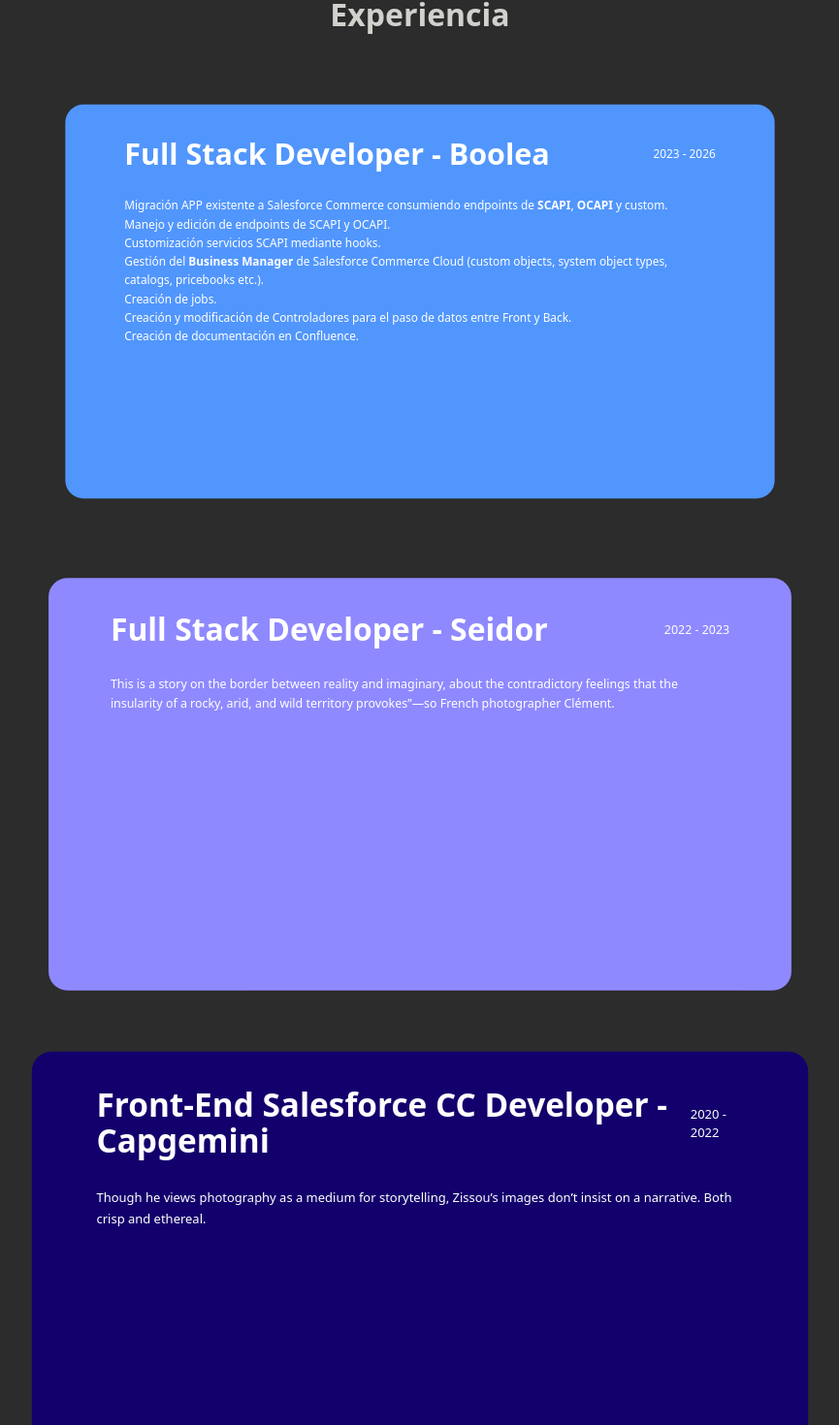
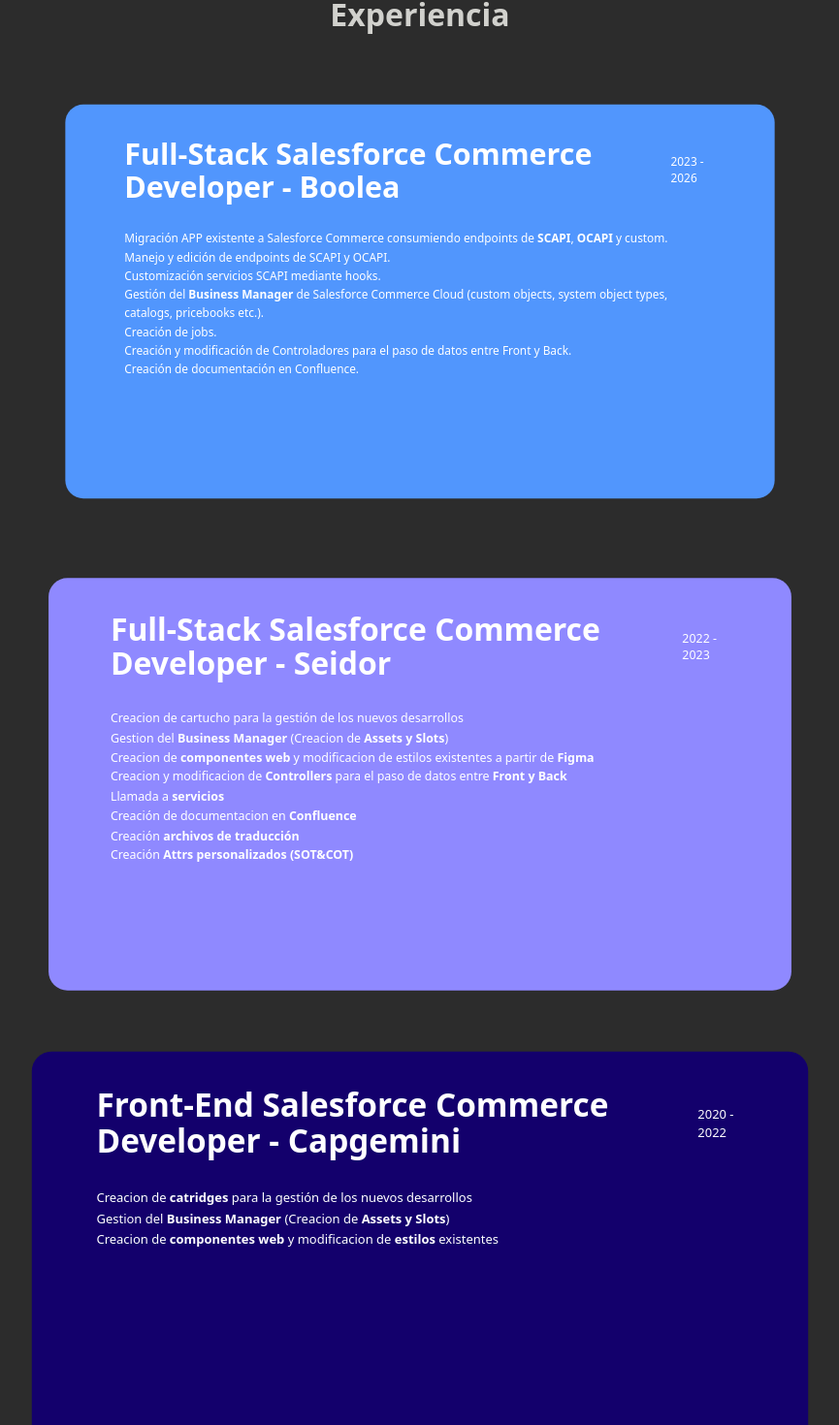
Before and after one commit to mmorangarcia/mmorangarcia.github.io, a React (Vite) app: page / in a window 1280 px wide. Shown: the part 629-2099 px from the top of the page at 97% size, without its empty margins (383-1248 px from the left). Built offline with nearby package versions, Linux system fonts and the light colour scheme.

Commit message:
update data

```diff
--- a/src/data/db.tsx
+++ b/src/data/db.tsx
@@ -31,41 +31,68 @@
 
 export const projects: Project[] = [
   {
-    title: "Full Stack Developer - Boolea",
+    title: "Full-Stack Salesforce Commerce Developer - Boolea",
     period: "2023 - 2026",
     description: (
       <>
         Migración APP existente a Salesforce Commerce consumiendo endpoints de
-         <strong> SCAPI</strong>, <strong>OCAPI</strong> y custom. <br/> Manejo y edición
-        de endpoints de SCAPI y OCAPI. <br/> Customización servicios SCAPI mediante
-        hooks. <br/> Gestión del <strong>Business Manager</strong> de Salesforce
-        Commerce Cloud (custom objects, system object types, catalogs, pricebooks
-        etc.). <br/> Creación de jobs. <br/> Creación y modificación de Controladores para el
-        paso de datos entre Front y Back. <br/> Creación de documentación en
+        <strong> SCAPI</strong>, <strong>OCAPI</strong> y custom. <br /> Manejo
+        y edición de endpoints de SCAPI y OCAPI. <br /> Customización servicios
+        SCAPI mediante hooks. <br /> Gestión del{" "}
+        <strong>Business Manager</strong> de Salesforce Commerce Cloud (custom
+        objects, system object types, catalogs, pricebooks etc.). <br />{" "}
+        Creación de jobs. <br /> Creación y modificación de Controladores para
+        el paso de datos entre Front y Back. <br /> Creación de documentación en
         Confluence.
       </>
     ),
     color: "#5196fd",
   },
   {
-    title: "Full Stack Developer - Seidor",
+    title: "Full-Stack Salesforce Commerce Developer - Seidor",
     period: "2022 - 2023",
-    description:
-      "This is a story on the border between reality and imaginary, about the contradictory feelings that the insularity of a rocky, arid, and wild territory provokes”—so French photographer Clément.",
+    description: (
+      <>
+        Creacion de cartucho para la gestión de los nuevos desarrollos
+        <br />
+        Gestion del <strong>Business Manager</strong> (Creacion de{" "}
+        <strong>Assets y Slots</strong>) <br />
+        Creacion de <strong>componentes web</strong> y modificacion de estilos
+        existentes a partir de <strong>Figma</strong> <br />
+        Creacion y modificacion de <strong>Controllers</strong> para el paso de
+        datos entre
+        <strong> Front y Back</strong> <br />
+        Llamada a <strong>servicios</strong> <br />
+        Creación de documentacion en <strong>Confluence</strong>
+        <br />
+        Creación <strong>archivos de traducción</strong> <br />
+        Creación <strong>Attrs personalizados (SOT&COT)</strong>
+      </>
+    ),
     color: "#8f89ff",
   },
   {
-    title: "Front-End Salesforce CC Developer - Capgemini",
+    title: "Front-End Salesforce Commerce Developer - Capgemini",
     period: "2020 - 2022",
-    description:
-      "Though he views photography as a medium for storytelling, Zissou’s images don’t insist on a narrative. Both crisp and ethereal.",
+    description: (
+      <>
+        Creacion de <strong>catridges</strong> para la gestión de los nuevos desarrollos <br />
+        Gestion del <strong>Business Manager</strong> (Creacion de <strong>Assets y Slots</strong>) <br />
+        Creacion de <strong>componentes web</strong> y modificacion de <strong>estilos</strong> existentes
+      </>
+    ),
     color: "#13006c",
   },
   {
     title: "Front-End Developer - Capgemini",
     period: "2018 - 2020",
-    description:
-      "The coastlines of Denmark are documented in tonal colors in a pensive new series by Danish photographers Ulrik Hasemann and Mathias Svold; an ongoing project investigating how humans interact with and disrupt the Danish coast.",
+    description: (
+      <>
+        Desarrollo de componente y vista "iframe" <br />
+        Creación de documentos funcionales <br />
+        Integración de servicios Back
+      </>
+    ),
     color: "#ed649e",
   },
 ];
```
